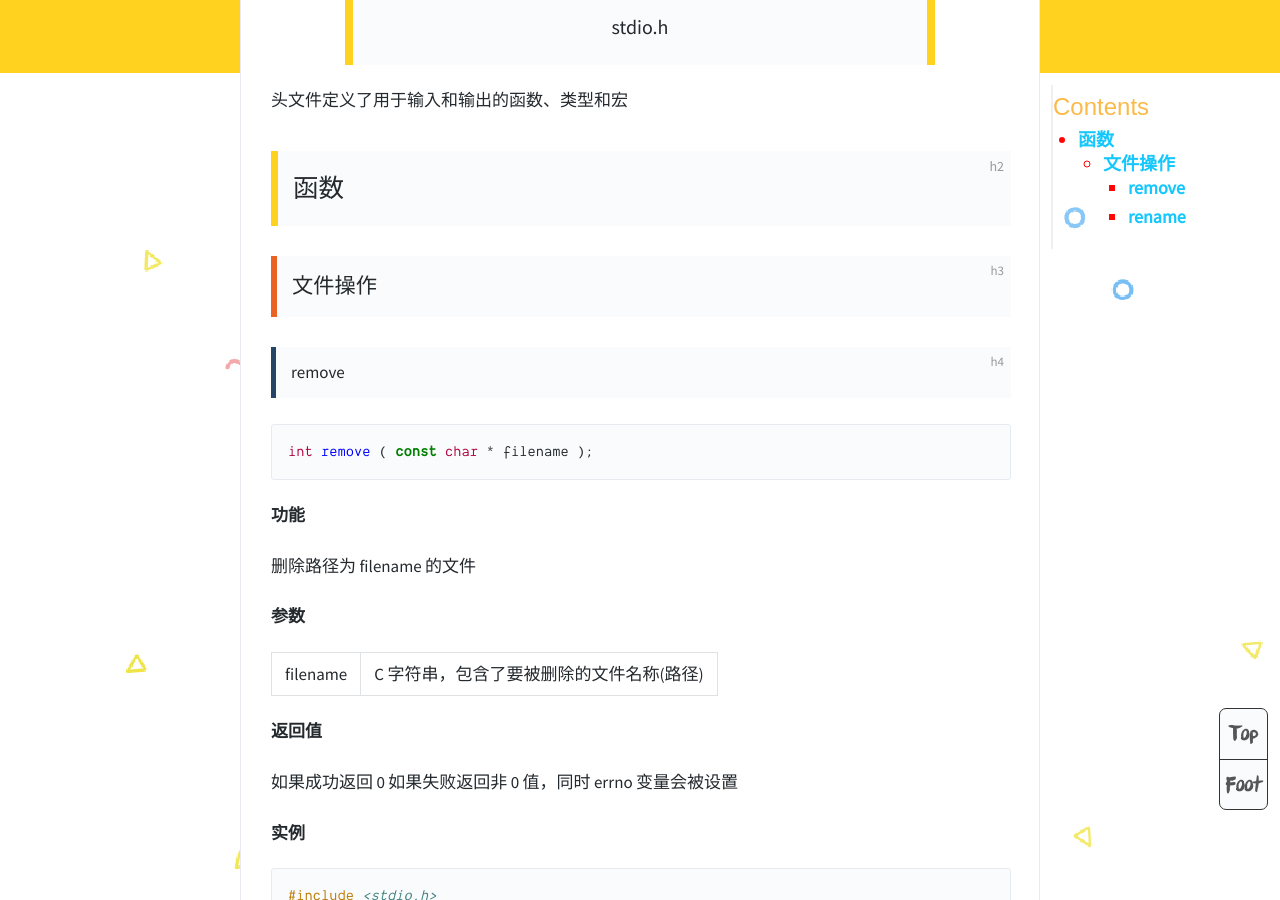
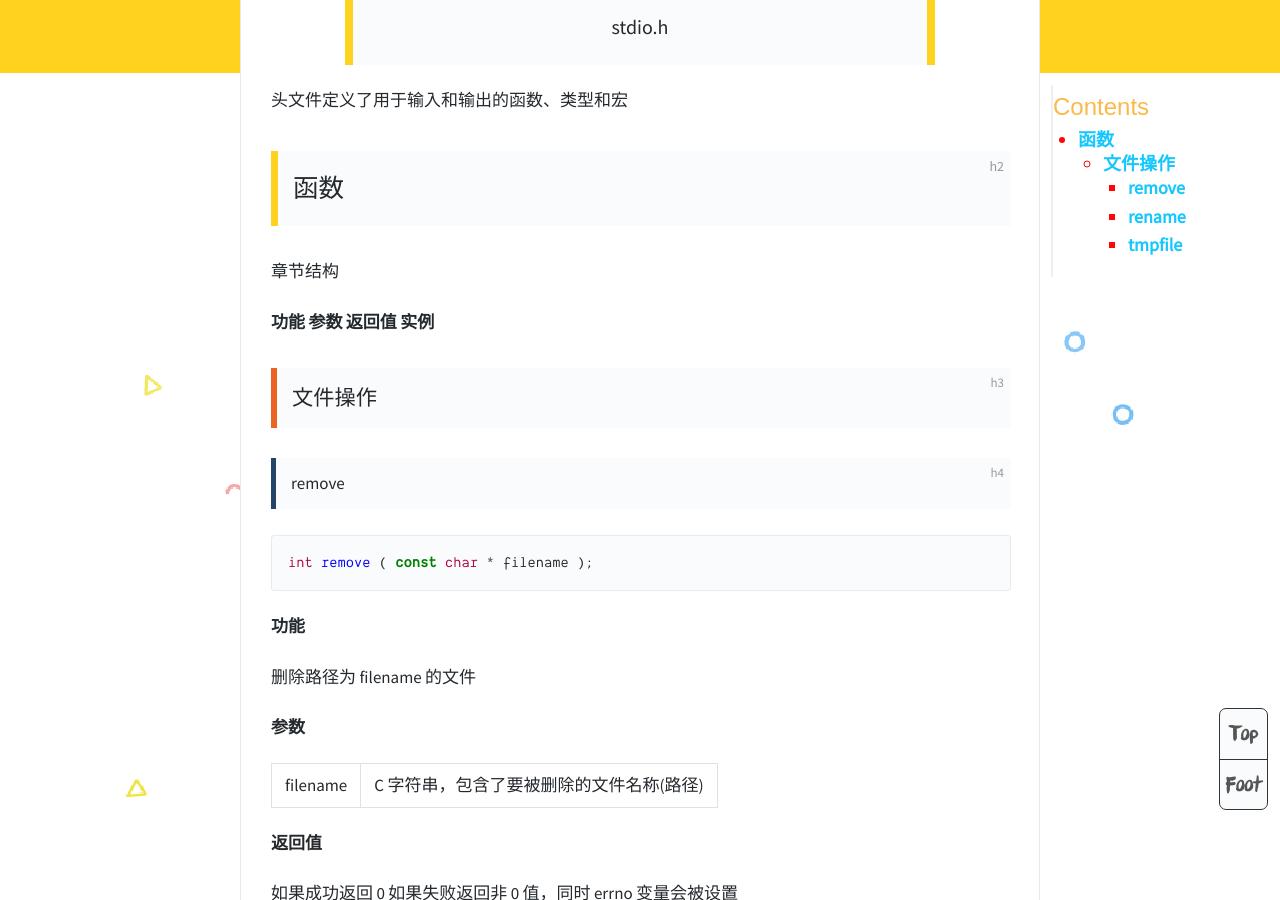
Before and after one commit to westqzy/westqzy.github.io11, a Jekyll site: the page built from _posts/2023-02-04-C语言官方库学习stdio.md, in a window 1280 px wide and 900 px high, scrolled down 552 px. Built offline with Jekyll 4.4.1, drawn with Linux system fonts in a browser that asks for light colours.

Commit message:
Update 2023-02-04-C语言官方库学习stdio.md

````diff
--- a/_posts/2023-02-04-C语言官方库学习stdio.md
+++ b/_posts/2023-02-04-C语言官方库学习stdio.md
@@ -13,6 +13,13 @@
 头文件<stdio.h>定义了用于输入和输出的函数、类型和宏
 
 ## 函数
+
+章节结构
+
+**功能**
+**参数**
+**返回值**
+**实例**
 
 ### 文件操作
 
@@ -88,3 +95,11 @@
     return 0;
 }
 ```
+
+#### tmpfile
+
+
+**功能**
+**参数**
+**返回值**
+**实例**
````
